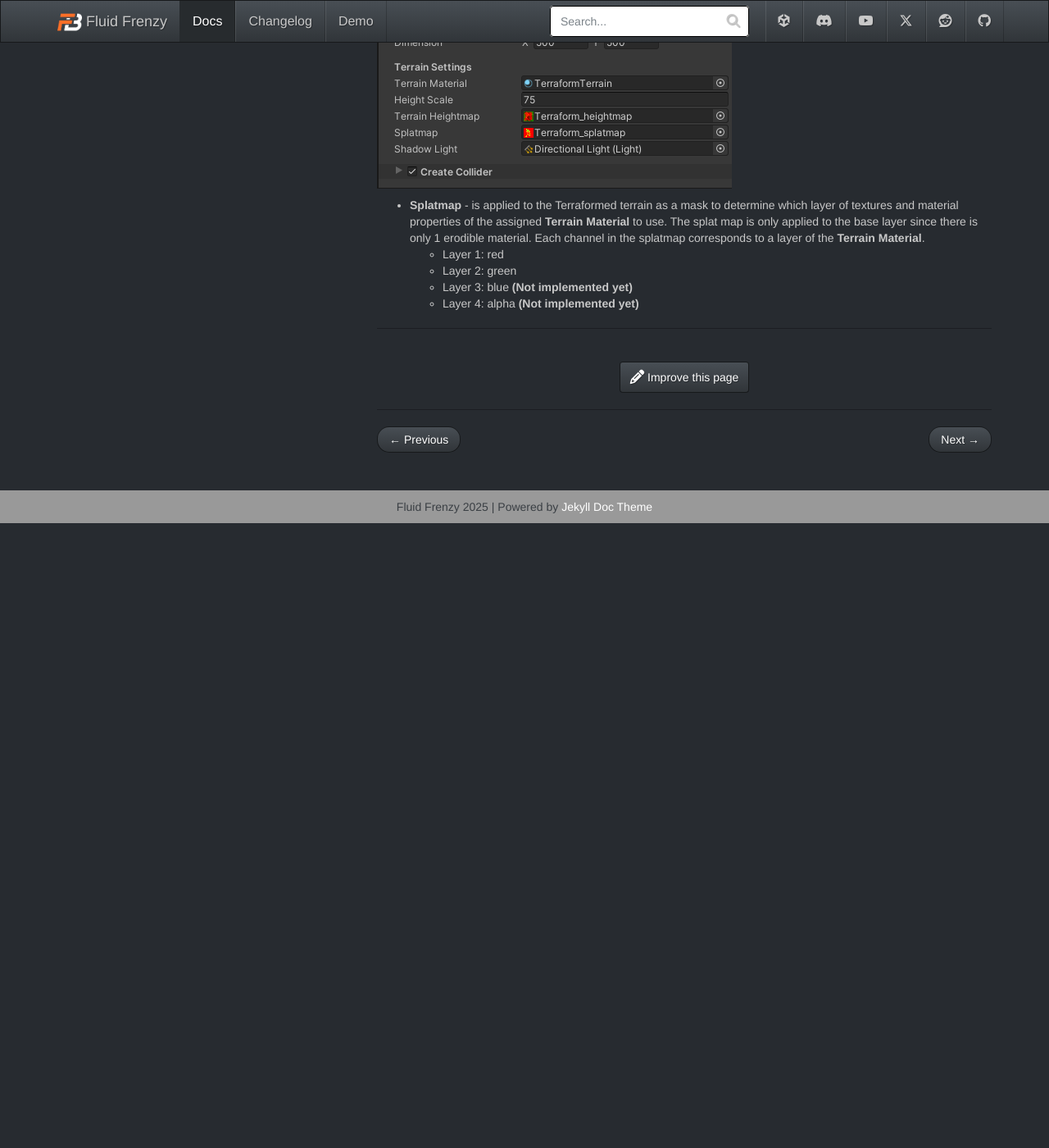
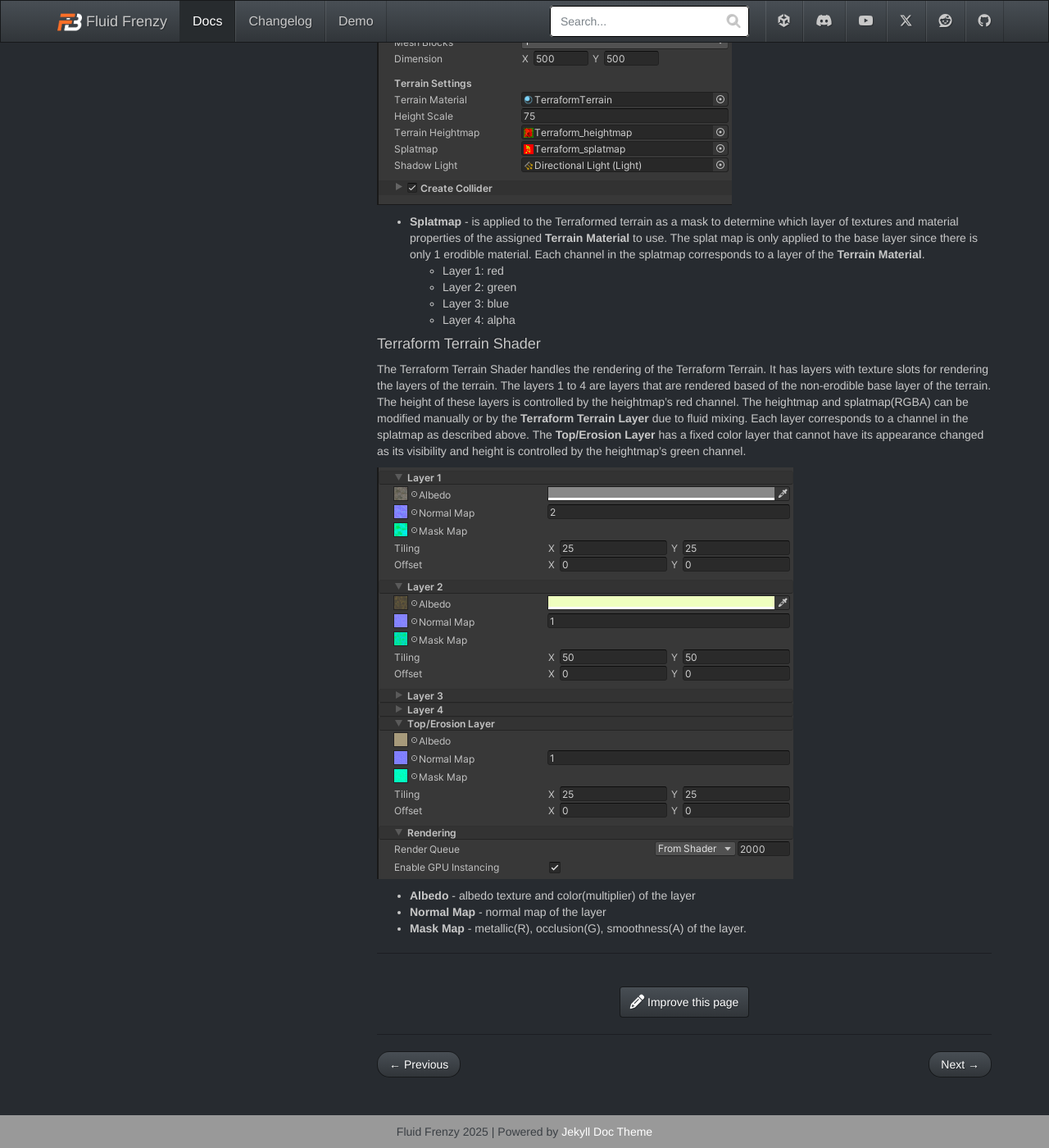
Before and after one commit to FrenzyByte/fluidfrenzy, a Jekyll site: the page built from _docs/terrain.md, in a window 1280 px wide and 1400 px high, scrolled down 2174 px. Shown: the whole window at 82% size. Built offline with Jekyll 4.4.1, drawn with Linux system fonts in a browser that asks for light colours; before the commit the page ends 2812 px from its top, so only the background shows below that; some of the changed text lies outside the part shown.

Commit message:
Terraform terrain shader docs.

```diff
--- a/_docs/terrain.md
+++ b/_docs/terrain.md
@@ -24,7 +24,7 @@ Currently features for terrains are limited but consists of the following:
 
 ![Simple Terrain](../../assets/images/simpleterrain.png)
 
-##### Mesh Rendering
+##### **Mesh Rendering**
 - **Rendering Mode** - The method used for rendering the surface.
 
     - **MeshRenderer**: Uses GameObjects with [MeshRenderer](https://docs.unity3d.com/ScriptReference/MeshRenderer.html) components to draw the surface. The surface is a evenly distributed fixed size grid. The grid can be split up into multiple blocks/objects for better culling. GPU instancing is supported when enabled on the assigned material.
@@ -39,20 +39,20 @@ Currently features for terrains are limited but consists of the following:
 - **LOD Levels** - The minimum and maximum LOD levels that can be selected.
 - **Dimension** - determines the width and height of the terrain.
 
-##### Terrain Settings
+##### **Terrain Settings**
 - **Height Scale** - adjusts the overall height of the terrain by applying a multiplier to both the red and green channels of the Source Heightmap.
 - **Terrain Material** - is the material the terrain will be rendered with. Currently, only the **Simple Terrain** and **Terraform Terrain** shaders are supported. Custom shaders can be written.
 - **Terrain Heightmap** - specifies the heightmap applied to the terrain with the red channel representing base height and the green channel showing erodible layers above it. Using a 16-bit per channel texture is recommended to avoid artifacts like stepping or terracing.
 - **Shadow Light** - is used to perform a main shadow culling pass on the GPULOD Terrain to accelerated shadow rendering.
 
-##### Collision
+##### **Collision**
 - **Create Collider** - toggles the generation of a TerrainCollider to use for physics.
 - **Resolution** - the quality of the TerrainCollider grid. Higher resolutions means more accurate physics, at the cost of longer generation times. Internally the grids resolution is resolution+1.
 - **Update Realtime** - update the collider in real time every Nth frame to match the collider with the rendered data. Updating the collider requires the GPU terrain data to be read back to the CPU and applied to the TerrainData this can be expensive.
 - **Frequency** - update the collider in real time every Nth frame to match the collider with the rendered data. Updating the collider requires the GPU terrain data to be read back to the CPU and applied to the TerrainData, which can be resource-intensive.
 - **Timeslice** - splits the update of the heightmap in several segments. Each segment will be rendered on a different frame. A full collider update takes this many frames.
 
-##### Saving and Loading (BETA)
+##### **Saving and Loading (BETA)**
 <sub>**This functionality is subject to future changes.**</sub>
 
 The state of the terrain can both be saved and loaded back in by using the **SaveTerrain** and **LoadTerrain**. The result can be saved and loaded as a [.exr*](https://openexr.com/en/latest/) or [.png](https://en.wikipedia.org/wiki/PNG). The functionality is also exposed in the editor for testing purposes.
@@ -75,8 +75,18 @@ The **Terraform Terrain** component is an extension of the **Simple Terrain** co
 Each channel in the splatmap corresponds to a layer of the **Terrain Material**.
     - Layer 1: red
     - Layer 2: green
-    - Layer 3: blue **(Not implemented yet)**
-    - Layer 4: alpha **(Not implemented yet)**
+    - Layer 3: blue
+    - Layer 4: alpha
+
+<a name="terraform-terrain-shader"></a>
+#### Terraform Terrain Shader
+The Terraform Terrain Shader handles the rendering of the Terraform Terrain. It has layers with texture slots for rendering the layers of the terrain. The layers 1 to 4 are layers that are rendered based of the non-erodible base layer of the terrain. The height of these layers is controlled by the heightmap's red channel. The heightmap and splatmap(RGBA) can be modified manually or by the **Terraform Terrain Layer** due to fluid mixing. Each layer corresponds to a channel in the splatmap as described above. The **Top/Erosion Layer** has a fixed color layer that cannot have its appearance changed as its visibility and height is controlled by the heightmap's green channel.
+
+![alt text](../../assets/images/terraformterrain_shader.png)
+
+- **Albedo** - albedo texture and color(multiplier) of the layer
+- **Normal Map** - normal map of the layer
+- **Mask Map** - metallic(R), occlusion(G), smoothness(A) of the layer.
 
 ---
 
```
Also changed, not shown: _docs/fluid-rendering-components.md (+1 -0 lines), assets/images/terraformterrain_shader.png (added).
